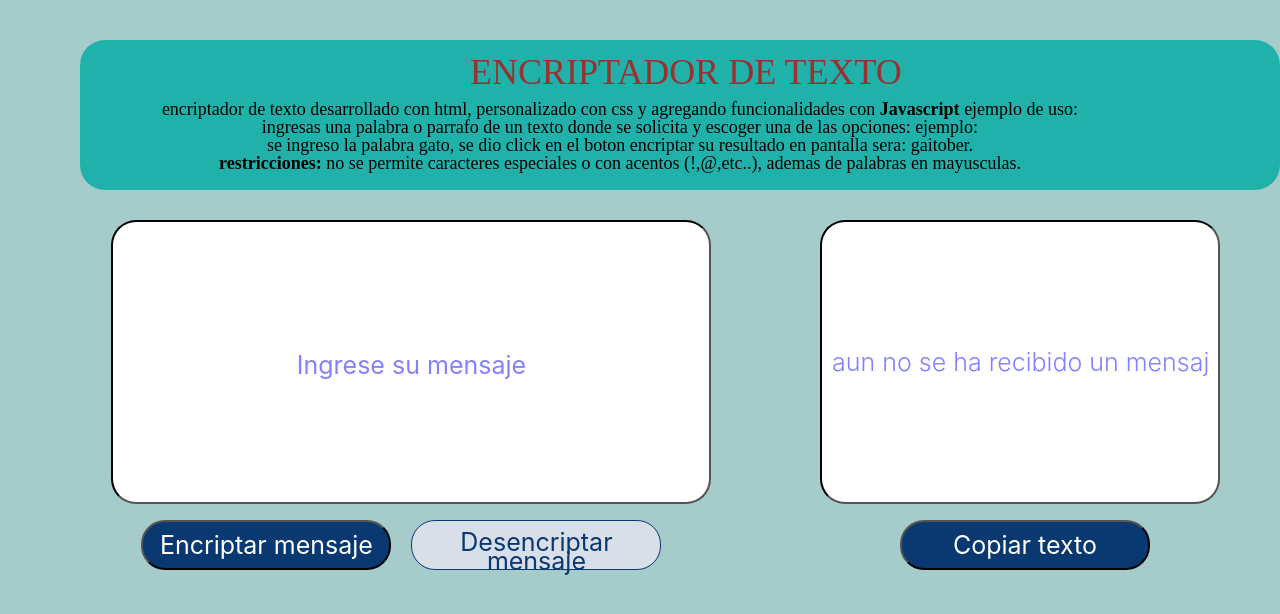
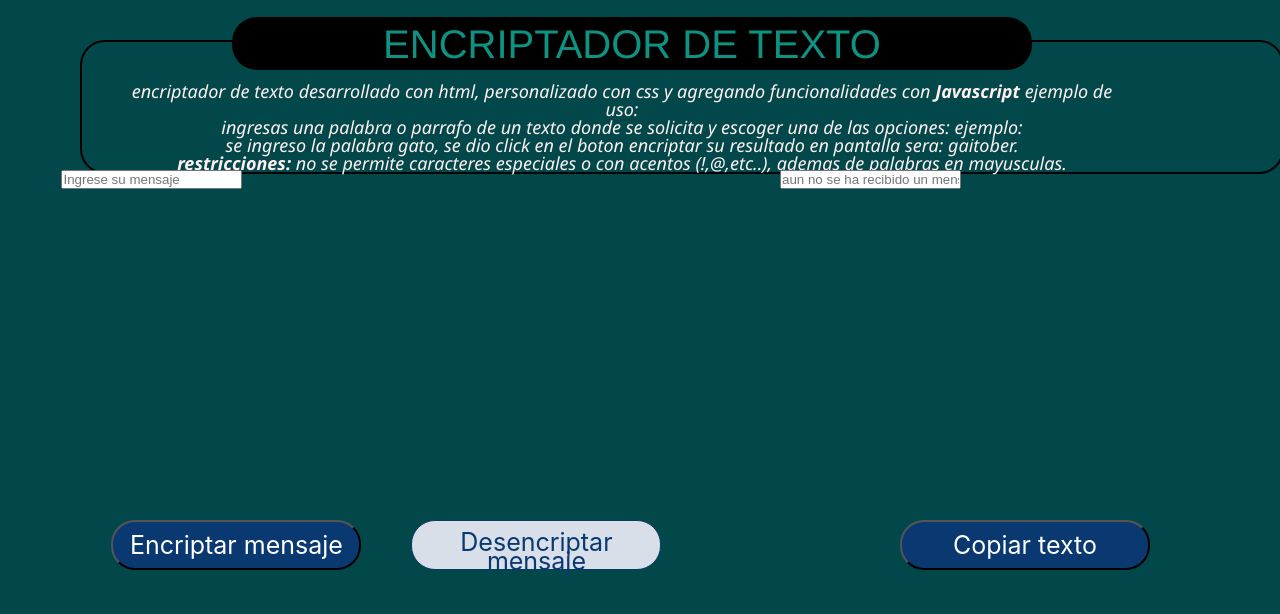
Before and after one commit to Code-Alex16/encriptador-texto, a plain HTML site: page index.html in a window 1280 px wide. Drawn offline with Linux system fonts and the light colour scheme.

Commit message:
mejora estetica, cambio de letras y modificacion de colores

```diff
--- a/estilos.css
+++ b/estilos.css
@@ -4,34 +4,38 @@
 }
 
 body{
-    background: #A5CCCA;
+    background: #02484b;
     display: flex;
 
 }
-section#description{
-    position: relative;
-    background-color: lightseagreen;
+
+section{
+    position:relative;
     width: 1200px;
-    height: 150px;
+    height: 130px;
     top: 40px;
     left: 80px;
     border-radius: 25px;
+    border-width: 2px 2px 2px;
+    border-style: solid;
+    border-color: black;
 }
 
 h1#tittle{
     position: relative;
-    width: 441.93px;
-    height: 53.43px;
-    left: 390px;
-    top: 10px;
-
-    font-family: 'Inder';
+    width: 800px;
+    height: 53px;
+    left: 150px;
+    top: -25px;
+    background-color: black;
+    font-family:'Franklin Gothic Medium', 'Arial Narrow', Arial, sans-serif;
     font-style: normal;
     font-weight: 400;
-    font-size: 36px;
-    line-height: 45px;
-
-    color: #9A3030;
+    font-size: 40px;
+    line-height: 55px;
+    border-radius: 25px;
+    text-align: center;
+    color: #0e9281;
 }
 
 p#parrafo{
@@ -39,20 +43,20 @@ p#parrafo{
     width: 1000px;
     height: 80px;
     left: 40px;
-    top: 60px;
+    top: 40px;
 
-    font-family: 'Inder';
-    font-style: normal;
+    font-family:'Segoe UI', Tahoma, Geneva, Verdana, sans-serif;
+    font-style: italic;
     font-weight: 400;
     text-align: center;
     font-size: 18px;
     line-height: 18px;
+    background-color: transparent;
 
-    color: #000000;
+    color: #fff1f1;
 }
 
 div#entrada{
-    display: flex;
     position: absolute;
     width: 600px;
     height: 300px;
@@ -61,7 +65,6 @@ div#entrada{
 }
 
 div#salida{
-    display: flex;
     position: absolute;
     width: 350px;
     height: 300px;
@@ -69,39 +72,66 @@ div#salida{
     top: 170px;
 }
 
-input#in{
-    position: absolute;
-    font-family: "Inter";
-    font-style: normal;
-    font-weight: 400;
-    font-size: 32px;
-    line-height: 150%;
-    background-color: #f3f5fc;
-    box-sizing: border-box;
-    display: flex;
-    flex-direction: row;
-    align-items: flex-start;
-    padding: 10px;
-    gap: 10px;
+textarea#in{
+    position: relative;
     width: 600px;
-    height: 284px;
-    left: 50px;
-    top: 50px;
-
-    border-color: black;
-    background: #FFFFFF;
-    border-radius: 25px;
+    height: 300px;
+    top: 30px;
+    left: 30px;
+    background-color:  rgb(235, 248, 250);
+    border-radius: 15px;
+    color: black;
+    font-style: italic;
+    font-family:'Segoe UI', Tahoma, Geneva, Verdana, sans-serif;
+    font-size: 25px;
+    resize: none;
+    outline: none;
 }
 
-input::placeholder{
-    color: rgba(101, 98, 255, 0.801);
-    font-family: "Inter";
-    font-style: normal;
+
+textarea#out{
+    position: relative;
+    width: 500px;
+    height: 300px;
+    top: 30px;
+    left: 5px;
+    background-color: rgb(235, 248, 250);
+    border-radius: 15px;
+    color: black;
     font-size: 25px;
+    font-style: italic;
+    font-family:'Segoe UI', Tahoma, Geneva, Verdana, sans-serif;
+    resize: none;
+    outline: none;
+}
+
+
+textarea::-webkit-scrollbar {
+    width: 8px;
+}
+
+textarea::-webkit-scrollbar-track {
+    background: lightgrey;
+}
+
+textarea::-webkit-scrollbar-thumb {
+    background: darkblue;
+    border-radius: 4px;
+}
+
+textarea::-webkit-scrollbar-thumb:hover {
+    background: var(--dark-blue-300);
+}
+
+textarea::placeholder{
+    color: #0a3871;
+    font-family:'Times New Roman', Times, serif;
+    font-size: 25px;
+    font-style: italic;
     text-align: center;
 }
-
-input#out{
+/*
+.out{
     position: absolute;
     font-family: "Inter";
     font-style: normal;
@@ -115,21 +145,23 @@ input#out{
     align-items: flex-start;
     padding: 10px;
     gap: 10px;
-    width: 400px;
-    height: 284px;
+    width: 100%;
+    height: 100%;
     left: 40px;
     top: 50px;
+    outline: none;
+    display: inline-block;
 
     background: #FFFFFF;
     border-color: black;
     border-radius: 25px;
 }
-
+*/
 button#encrip{
-    position: relative;
+    position: absolute;
     width: 250px;
     height: 50px;
-    left: 80px;
+    left: 50px;
     top: 350px;
     text-align: center;
     justify-content: center;
```
